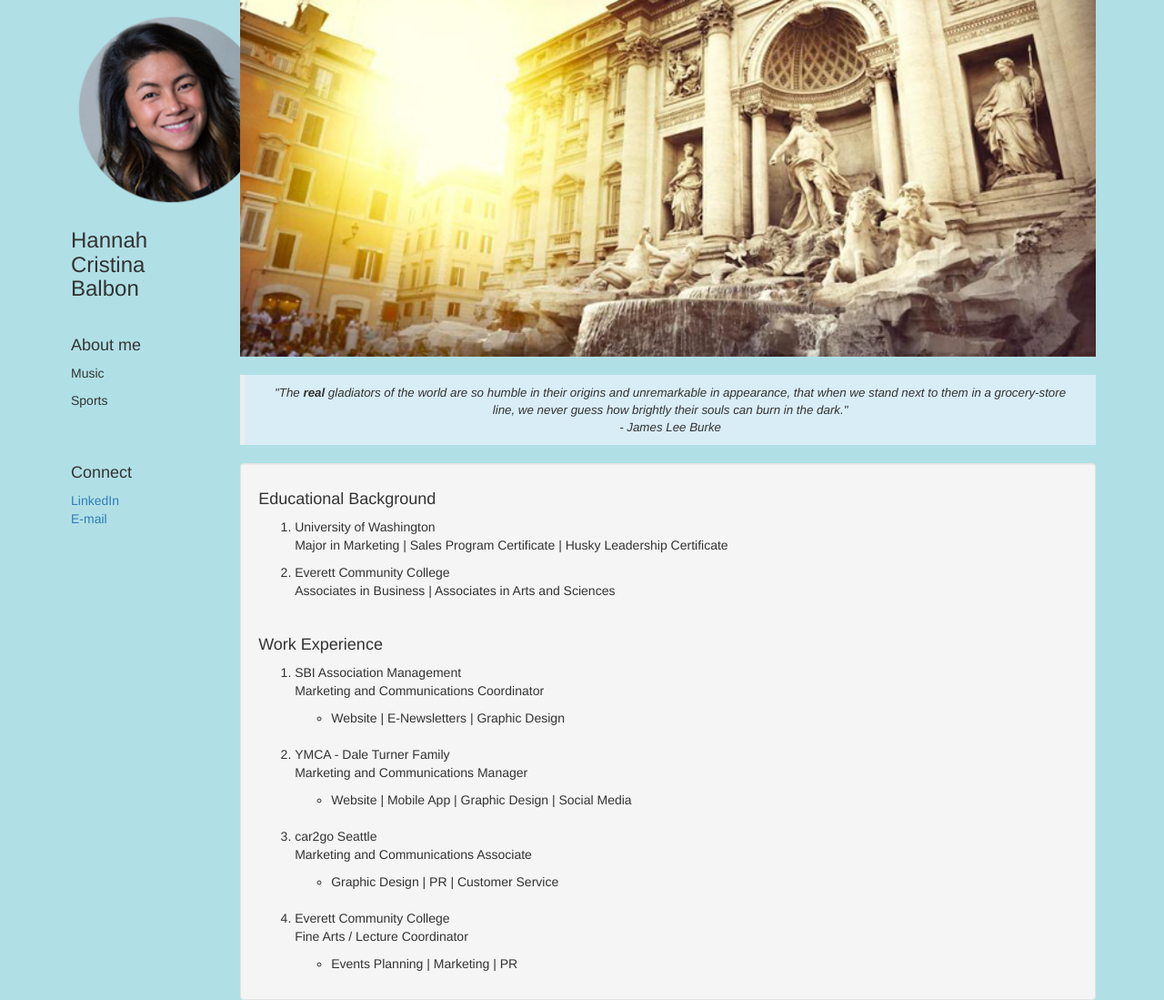
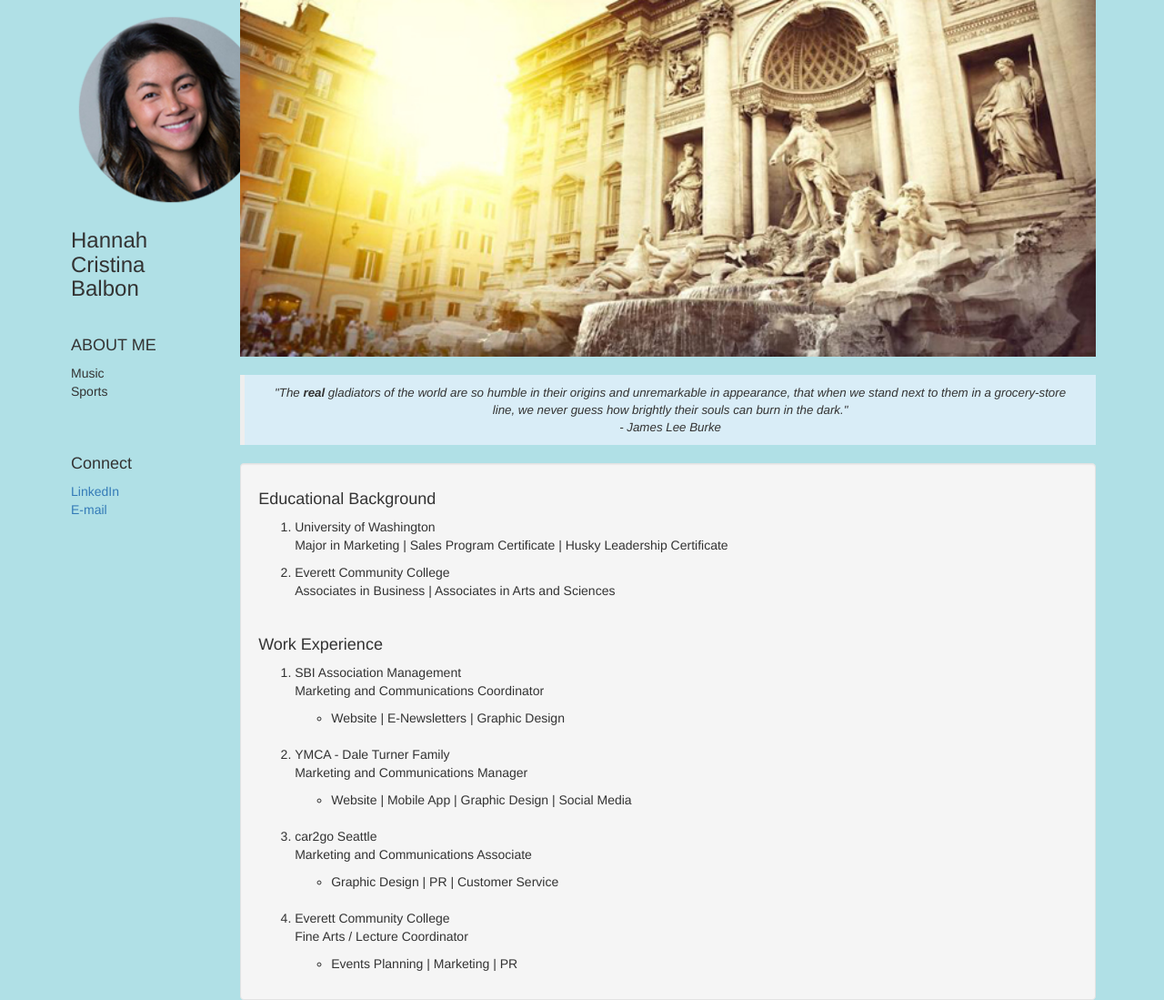
Before and after one commit to hannahbalbon/portfolio, a plain HTML site: page index.html in a window 1280 px wide. Shown: the top 1099 px of the page at 91% size. Drawn offline with Linux system fonts and the light colour scheme.

Commit message:
Add inline spans in sidebar elements

```diff
--- a/index.html
+++ b/index.html
@@ -14,12 +14,11 @@
           <img class="headshot" src="img/hannah.png" alt="Hannah Balbon Headshot">
           <h3>Hannah Cristina Balbon</h3>
           <br>
-          <h4>About me</h4>
-          <p>Music</p>
-          <p>Sports</p>
+          <h4><span class="sidebar-headers">ABOUT ME</span></h4>
+          <p>Music<br>Sports</p>
           <br>
           <br>
-          <h4>Connect</h4>
+          <h4><span class="sidebar-headers">Connect</span></h4>
           <a href="https://www.linkedin.com/in/hannahbalbon">LinkedIn</a>
           <br>
           <a href="mailto:hannah.balbon@yahoo.com">E-mail</a>
```
